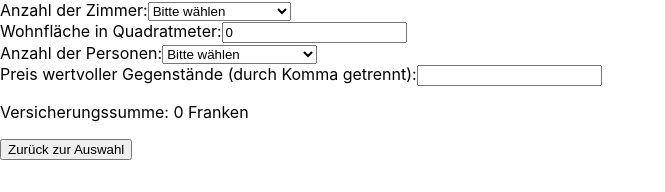
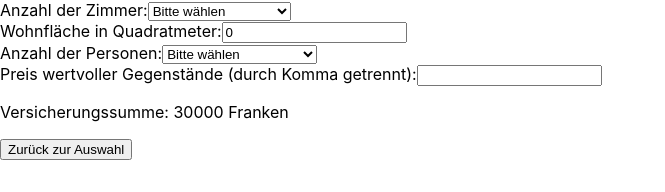
Before and after one commit to bambuk-html/Versicherungsrechner, a React (Create React App) app in the folder versicherungsrechner/: page /Summe in a window 1280 px wide. Shown: the part 131-323 px from the top of the page, without its empty margins (0-665 px from the left). Built offline with nearby package versions, Linux system fonts and the light colour scheme.

Commit message:
alles ausser Wertvolle Gegenstände eingebunden

```diff
--- a/versicherungsrechner/src/Components/SummenRechner.js
+++ b/versicherungsrechner/src/Components/SummenRechner.js
@@ -35,6 +35,30 @@ function HausratVersicherungsrechner() {
     } else if (zimmer === "4") {
     versicherungssumme += basiswert * 1.2;
     } else if (zimmer === "5") {
+    versicherungssumme += basiswert * 1.4;
+    }
+
+    if (wohnflaeche <= 40) {
+    versicherungssumme += basiswert * 0.6;
+    } else if (wohnflaeche <= 60) {
+    versicherungssumme += basiswert * 0.8;
+    } else if (wohnflaeche <= 80) {
+    versicherungssumme += basiswert * 1;
+    } else if (wohnflaeche <= 100) {
+    versicherungssumme += basiswert * 1.2;
+    } else if (wohnflaeche > 100) {
+    versicherungssumme += basiswert * 1.4;
+    }
+
+    if (personen === "1") {
+    versicherungssumme += basiswert * 0.6;
+    } else if (personen === "2") {
+    versicherungssumme += basiswert * 0.8;
+    } else if (personen === "3") {
+    versicherungssumme += basiswert * 1;
+    } else if (personen === "4") {
+    versicherungssumme += basiswert * 1.2;
+    } else if (personen === "5") {
     versicherungssumme += basiswert * 1.4;
     }
 
```
